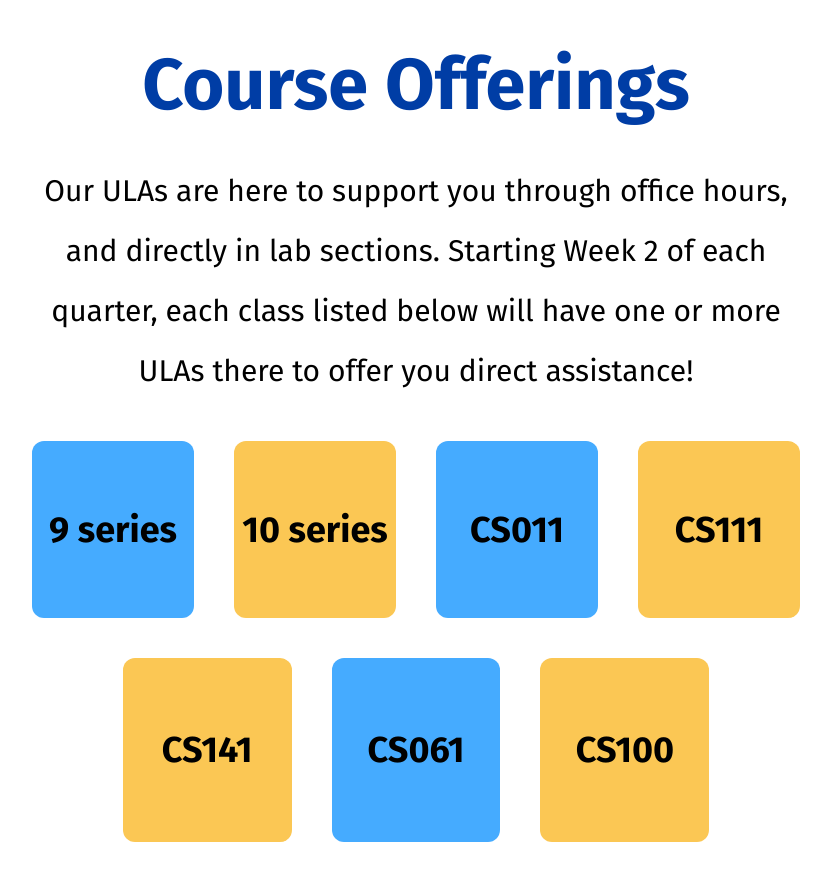
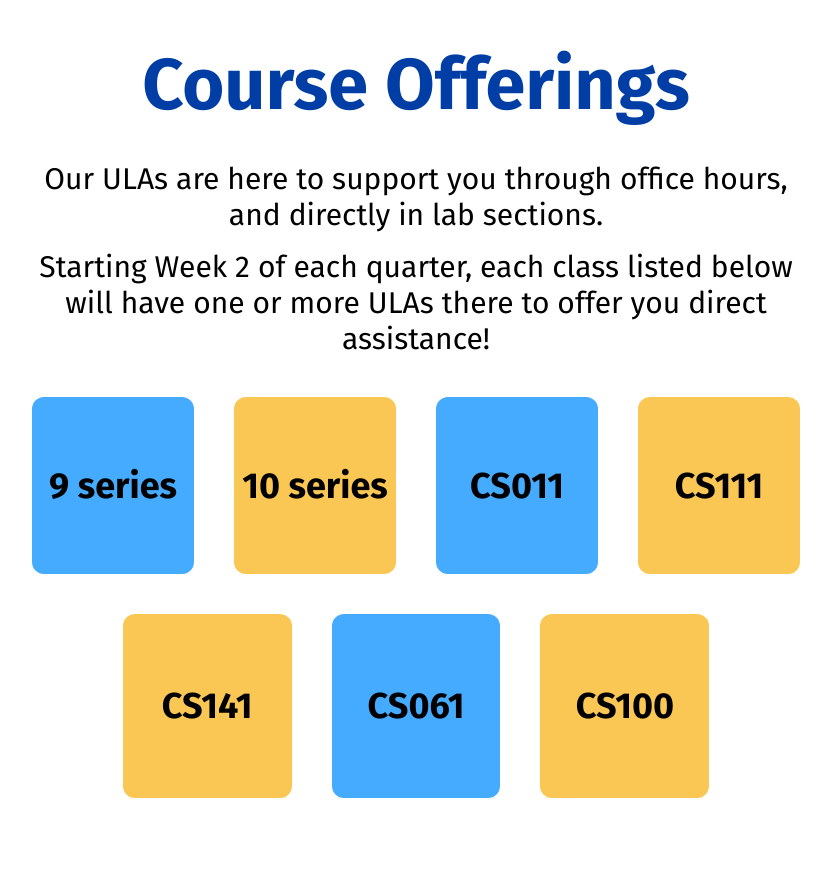
Before and after one commit to acm-ucr/cse-ula, a Next.js app: page /about in a window 1280 px wide. Shown: the part 980-1857 px from the top of the page, without its empty margins (224-1055 px from the left). Built offline with nearby package versions, Linux system fonts and the light colour scheme.

Commit message:
fixed text spacing and formatting

```diff
--- a/src/components/about/CourseOfferings.tsx
+++ b/src/components/about/CourseOfferings.tsx
@@ -10,10 +10,15 @@ const CourseOfferings = () => {
         <div className="text-7xl font-bold text-ula-blue-primary">
           Course Offerings
         </div>
-        <div className="mx-64 py-10 text-center text-3xl leading-loose">
-          Our ULAs are here to support you through office hours, and directly in
-          lab sections. Starting Week 2 of each quarter, each class listed below
-          will have one or more ULAs there to offer you direct assistance!
+        <div className="mx-64 py-10 text-center text-3xl">
+          <div className="pb-4">
+            Our ULAs are here to support you through office hours, and directly
+            in lab sections.
+          </div>
+          <div>
+            Starting Week 2 of each quarter, each class listed below will have
+            one or more ULAs there to offer you direct assistance!
+          </div>
         </div>
       </div>
       <div className="mb-10 flex justify-center gap-x-10 px-64">
```
